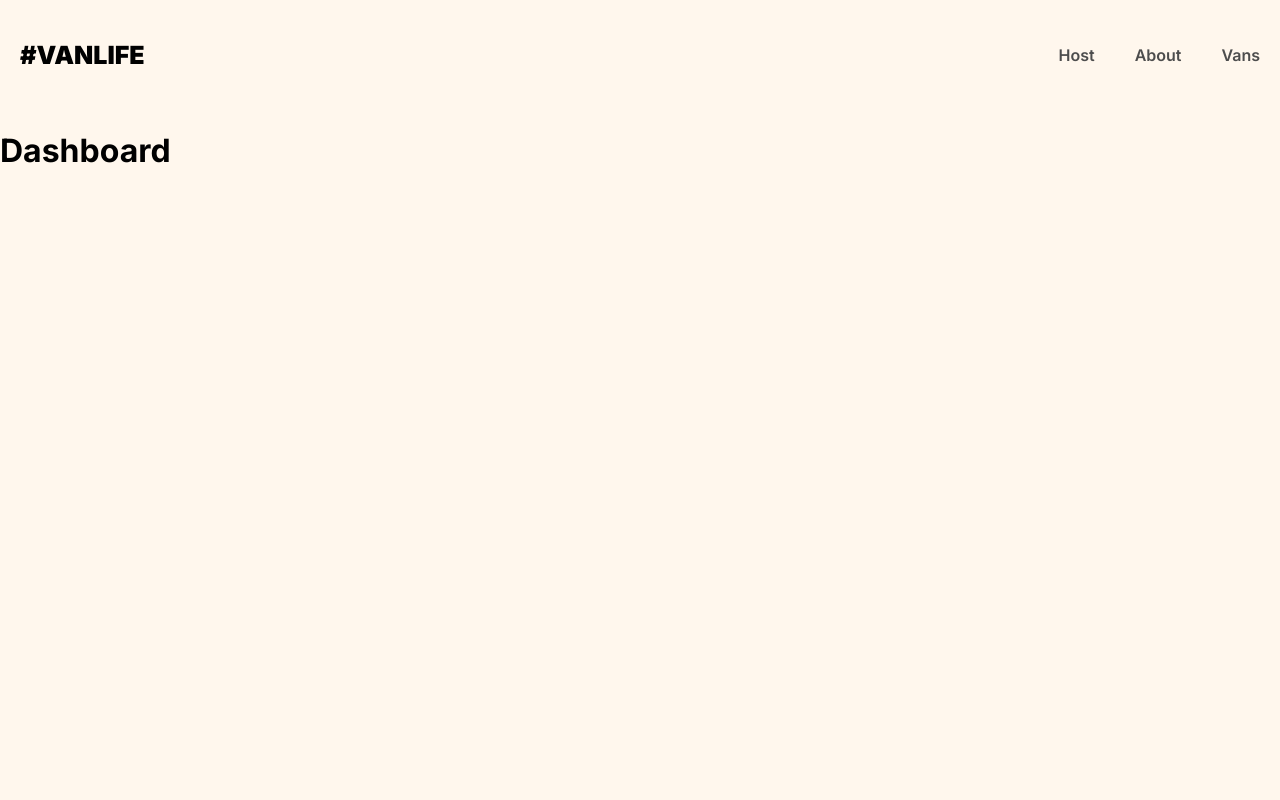
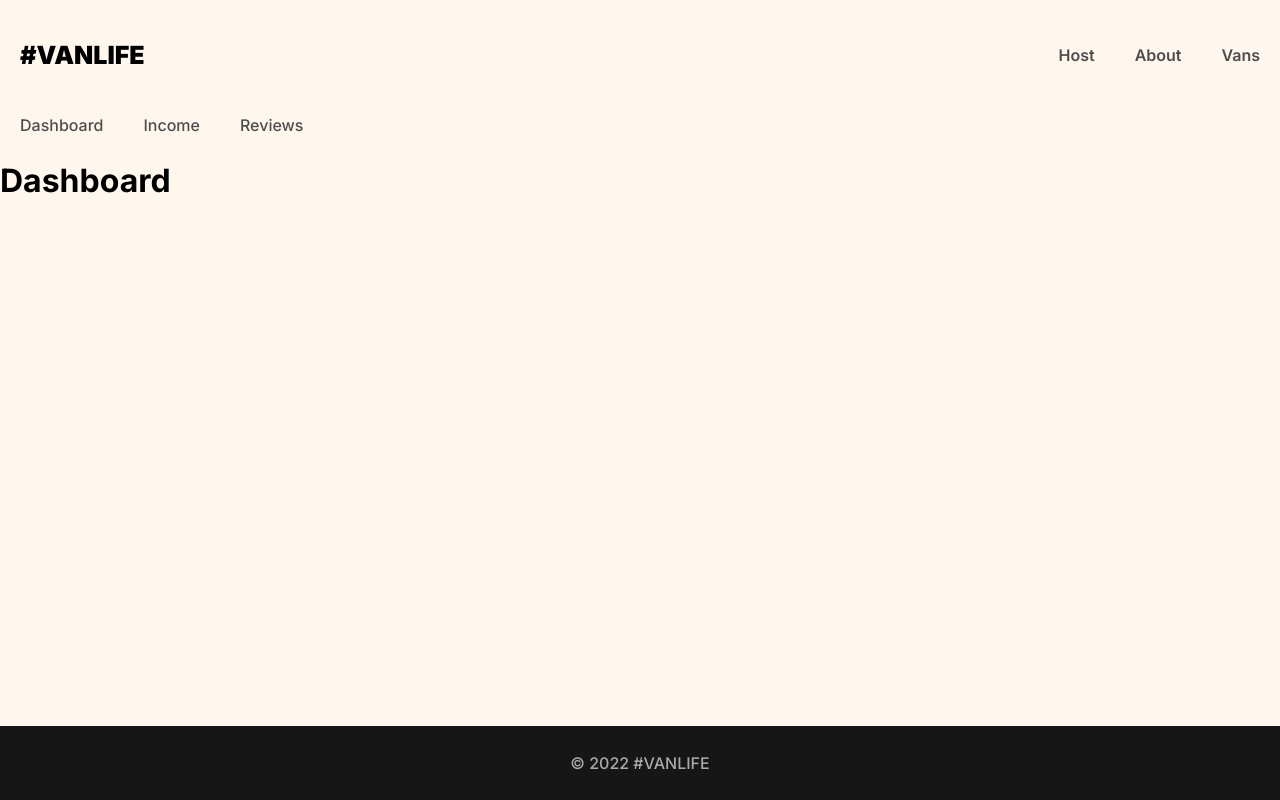
Before and after one commit to ocontrerastx/scrimba-vanlife, a React (Vite) app: page /host in a window 1280 px wide. Built offline with nearby package versions, Linux system fonts and the light colour scheme; what miragejs would draw is missing.

Commit message:
Updated site to have a Footer

```diff
--- a/src/App.jsx
+++ b/src/App.jsx
@@ -5,6 +5,7 @@
 import About from "./pages/About";
 import Vans from "./pages/Vans/Vans";
 import VanDetail from "./pages/Vans/VanDetail";
+import HostLayout from "./components/HostLayout";
 import Dashboard from "./pages/Host/Dashboard";
 import Income from "./pages/Host/Income";
 import Reviews from "./pages/Host/Reviews";
@@ -17,11 +18,13 @@
   return (
     <BrowserRouter>
       <Routes>
-        <Route element={<Layout />}>
-          <Route path="/" element={<Home />} />
-          <Route path="/host" element={<Dashboard />} />
-          <Route path="/host/income" element={<Income />} />
-          <Route path="/host/reviews" element={<Reviews />} />
+        <Route path="/" element={<Layout />}>
+          <Route index element={<Home />} />
+          <Route path="/host" element={<HostLayout />}>
+            <Route index element={<Dashboard />} />
+            <Route path="income" element={<Income />} />
+            <Route path="reviews" element={<Reviews />} />
+          </Route>
           <Route path="/vans" element={<Vans />} />
           <Route path="/vans/:id" element={<VanDetail />} />
           <Route path="/about" element={<About />} />
--- /dev/null
+++ b/src/components/Footer.jsx
@@ -0,0 +1,3 @@
+export default function Footer() {
+  return <footer>&#169; 2022 #VANLIFE</footer>;
+}
--- /dev/null
+++ b/src/components/HostLayout.jsx
@@ -0,0 +1,14 @@
+import { Link, Outlet } from "react-router-dom";
+
+export default function HostLayout() {
+  return (
+    <>
+      <nav className="host-nav">
+        <Link to="/host">Dashboard</Link>
+        <Link to="/host/income">Income</Link>
+        <Link to="/host/reviews">Reviews</Link>
+      </nav>
+      <Outlet />
+    </>
+  );
+}
--- a/src/components/Layout.jsx
+++ b/src/components/Layout.jsx
@@ -1,12 +1,14 @@
 import React from "react";
 import { Outlet } from "react-router-dom";
 import Header from "./Header";
+import Footer from "./Footer";
 
 export default function Layout() {
   return (
-    <>
+    <div className="site-wrapper">
       <Header />
       <Outlet />
-    </>
+      <Footer />
+    </div>
   );
 }
--- a/src/index.css
+++ b/src/index.css
@@ -17,6 +17,12 @@
 body {
   -ms-overflow-style: none;
   scrollbar-width: none;
+}
+
+.site-wrapper {
+  min-height: 100vh;
+  display: flex;
+  flex-direction: column;
 }
 
 header {
@@ -44,6 +50,18 @@
 header a:hover {
   color: #161616;
   text-decoration: underline;
+}
+
+footer {
+  background-color: #161616;
+  color: #aaaaaa;
+  height: 74px;
+  display: flex;
+  flex-shrink: 0;
+  justify-content: center;
+  align-items: center;
+  margin-top: auto;
+  font-weight: 500;
 }
 
 .link-button {
@@ -211,3 +229,21 @@
 .van-type.luxury {
   background-color: #161616;
 }
+
+/* HOST NAV */
+.host-nav {
+  display: flex;
+}
+
+.host-nav a {
+  text-decoration: none;
+  color: #4d4d4d;
+  font-weight: 500;
+  padding: 5px 20px;
+}
+
+.host-nav a:hover {
+  color: #161616;
+  text-decoration: underline;
+  font-weight: 600;
+}
```
